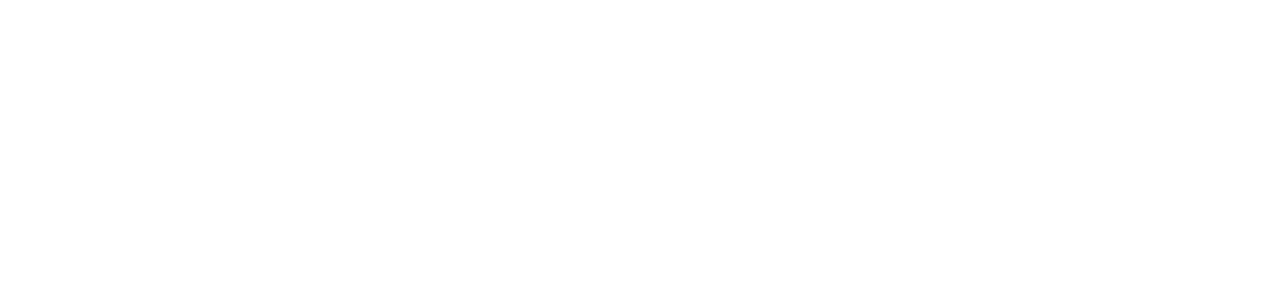
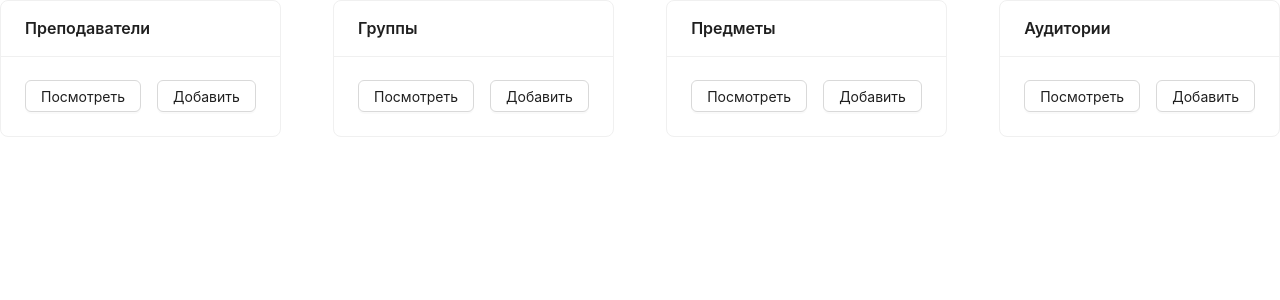
Before and after one commit to LizKa2091/schedule-planner, a React (Vite) app in the folder client/: page /manage in a window 1280 px wide. Before the commit this address had no page. Shown: the top 300 px of the page. Built offline with nearby package versions, Linux system fonts and the light colour scheme.

Commit message:
feat(ManagePage): add manage page, add routing

```diff
--- /dev/null
+++ b/client/src/pages/ManagePage.tsx
@@ -0,0 +1,72 @@
+import { useState, type FC } from 'react';
+import { Button, Card, Flex } from 'antd';
+
+import EntityTable from '@/components/entity-table/EntityTable';
+import Modal from '@/components/modal/Modal';
+import TeacherForm from '@/components/form/TeacherForm';
+import GroupForm from '@/components/form/GroupForm';
+import SubjectForm from '@/components/form/SubjectForm';
+import RoomForm from '@/components/form/RoomForm';
+import { useScheduleStore } from '@/store/scheduleStore';
+import { columnsMap } from '@/components/entity-table/columnsMap';
+
+import { type ModalType } from '@/types/modalTypes';
+
+const ManagePage: FC = () => {
+   const { groups, teachers, rooms, subjects } = useScheduleStore();
+   const [currModal, setCurrModal] = useState<ModalType | null>(null);
+
+   const renderModalContent = (type: ModalType) => {
+      switch (type) {
+         case 'teachers-view': return <EntityTable data={teachers} cols={columnsMap.teachers} />;
+         case 'teachers-form': return <TeacherForm />;
+
+         case 'groups-view': return <EntityTable data={groups} cols={columnsMap.groups} />;
+         case 'groups-form': return <GroupForm />;
+
+         case 'subjects-view': return <EntityTable data={subjects} cols={columnsMap.subjects} />;
+         case 'subjects-form': return <SubjectForm />;
+
+         case 'rooms-view': return <EntityTable data={rooms} cols={columnsMap.rooms} />;
+         case 'rooms-form': return <RoomForm />;
+      }
+   }
+
+   return (
+      <>
+         <Flex justify='space-between'>
+            <Card title='Преподаватели'>
+               <Flex gap='middle'>
+                  <Button onClick={() => setCurrModal('teachers-view')}>Посмотреть</Button>
+                  <Button onClick={() => setCurrModal('teachers-form')}>Добавить</Button>
+               </Flex>
+            </Card>
+            <Card title='Группы'>
+               <Flex gap='middle'>
+                  <Button onClick={() => setCurrModal('groups-view')}>Посмотреть</Button>
+                  <Button onClick={() => setCurrModal('groups-form')}>Добавить</Button>
+               </Flex>
+            </Card>
+            <Card title='Предметы'>
+               <Flex gap='middle'>
+                  <Button onClick={() => setCurrModal('subjects-view')}>Посмотреть</Button>
+                  <Button onClick={() => setCurrModal('subjects-form')}>Добавить</Button>
+               </Flex>
+            </Card>
+            <Card title='Аудитории'>
+               <Flex gap='middle'>
+                  <Button onClick={() => setCurrModal('rooms-view')}>Посмотреть</Button>
+                  <Button onClick={() => setCurrModal('rooms-form')}>Добавить</Button>
+               </Flex>
+            </Card>
+         </Flex>
+         {currModal &&
+            <Modal onClose={() => setCurrModal(null)}>
+               {renderModalContent(currModal)}
+            </Modal>
+         }
+      </>
+   )
+}
+
+export default ManagePage;
--- a/client/src/router/App.tsx
+++ b/client/src/router/App.tsx
@@ -2,6 +2,7 @@
 import { BrowserRouter, Routes, Route } from 'react-router-dom';
 
 import Home from '@/pages/Home';
+import ManagePage from '@/pages/ManagePage';
 
 import '@/styles/global.scss';
 
@@ -10,6 +11,7 @@
       <BrowserRouter>
          <Routes>
             <Route path='/' element={<Home />} />
+            <Route path='/manage' element={<ManagePage />} />
          </Routes>
       </BrowserRouter>
    )
```
